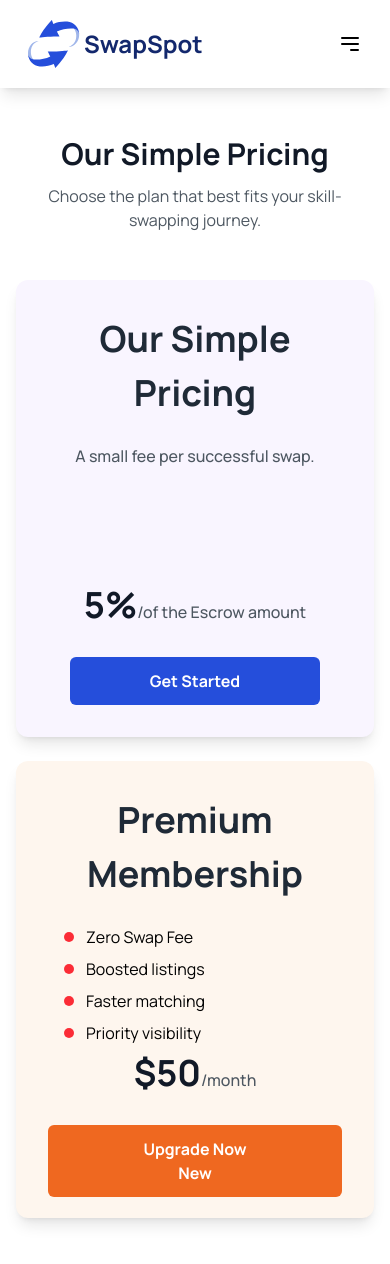
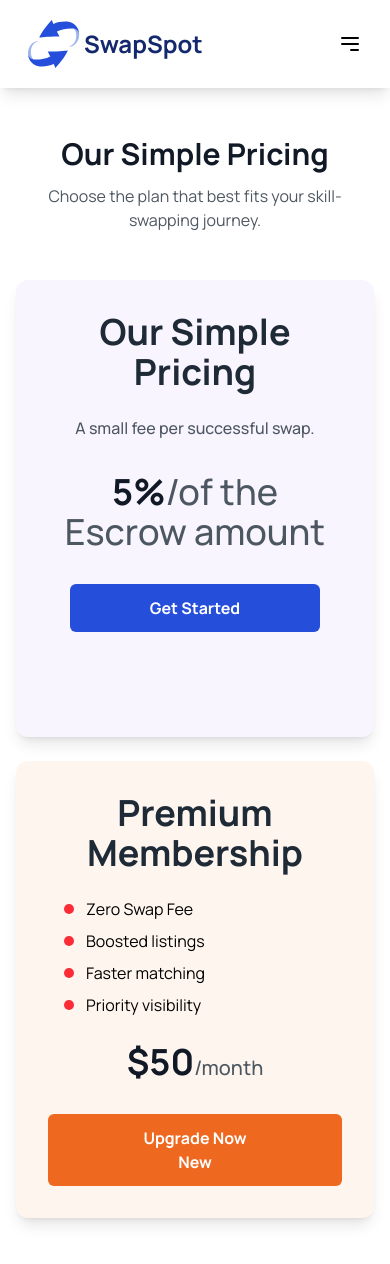
Before and after one commit to test-usa/clover-frontend, a React (Vite) app: page /pricing in a window 390 px wide. Shown: the top 1264 px of the page. Built offline with nearby package versions, Linux system fonts and the light colour scheme.

Commit message:
responsive updated

```diff
--- a/src/components/DashboardBrowse/InputWrapper.tsx
+++ b/src/components/DashboardBrowse/InputWrapper.tsx
@@ -24,19 +24,19 @@ const InputWrapper = () => {
 
         <div className="grid grid-cols-1 sm:grid-cols-2 lg:grid-cols-4 gap-6">
             <div>
-                <h3 className="text-[16px] font-[500] mt-10">Skills You Want</h3>
+                <h3 className="text-2xl font-[500] mt-10">Skills You Want</h3>
                 <SelectInput options={skills} />
             </div>
             <div>
-                <h3 className="text-[16px] font-[500] mt-10">Skills You Offer</h3>
+                <h3 className="text-2xl font-[500] mt-10">Skills You Offer</h3>
                 <SelectInput options={skills} />
             </div>
             <div>
-                <h3 className="text-[16px] font-[500] mt-10">Location</h3>
+                <h3 className="text-2xl font-[500] mt-10">Location</h3>
                 <LocationInput />
             </div>
             <div>
-                <h3 className="text-[16px] font-[500] mt-10">Search By Status</h3>
+                <h3 className="text-2xl font-[500] mt-10">Search By Status</h3>
                 <SelectInput options={skills} />
             </div>
         </div>
--- a/src/components/DashboaredHome/Matches.tsx
+++ b/src/components/DashboaredHome/Matches.tsx
@@ -56,7 +56,7 @@ const Matches = () => {
     ];
     return (
         <>
-            <h1 className="text-[28px] font-bold mt-10 mb-6">Matches For You</h1>
+            <h1 className="text-3xl font-bold mt-10 mb-6">Matches For You</h1>
 
             <div className="grid grid-cols-1 md:grid-cols-2 lg:grid-cols-3 gap-6">
                 {users.map((item, idx) => (
--- a/src/components/Pricing/PricingCardEscrow.tsx
+++ b/src/components/Pricing/PricingCardEscrow.tsx
@@ -1,15 +1,15 @@
 const PricingCardEscrow = () => {
   return (
-    <div className="max-w-sm w-full rounded-xl shadow-lg overflow-hidden p-8 text-center flex flex-col justify-between h-[457px] bg-[#F9F5FF]">
+    <div className="max-w-sm w-full rounded-xl shadow-lg overflow-hidden p-8 text-center flex flex-col justify-betwee h-[457px] bg-[#F9F5FF]">
       <div className="upper">
-        <h1 className="text-[36px] font-bold text-gray-800 mb-6">Our Simple Pricing</h1>
+        <h1 className="text-4xl font-bold text-gray-800 mb-6">Our Simple Pricing</h1>
         <p className="text-gray-600 mb-8 text-[16px] font-medium">A small fee per successful swap.</p>
       </div>
 
       <div className="under">
         <div className="mb-8">
           <span className="text-4xl font-bold text-gray-900">5%</span>
-          <span className="text-[16px] font-[500] text-gray-600">/of the Escrow amount</span>
+          <span className="text-4xl font-[500] text-gray-600">/of the Escrow amount</span>
         </div>
 
         <button className="bg-primary-500 hover:bg-blue-700 text-white font-bold py-3 px-20 rounded-md transition duration-200">
--- a/src/components/Pricing/PricingCardMonth.tsx
+++ b/src/components/Pricing/PricingCardMonth.tsx
@@ -9,7 +9,7 @@ const PricingCardMonth = () => {
   return (
     <div className="max-w-sm w-full rounded-xl shadow-lg overflow-hidden p-8 text-center flex flex-col justify-between h-[457px]  bg-[#FEF6EE]">
       <div className="upper">
-        <h1 className="text-[36px] font-bold text-gray-800 mb-6">Premium Membership</h1>
+        <h1 className="text-4xl font-bold text-gray-800 mb-6">Premium Membership</h1>
         <ul className="text-left pl-4">
           {features.map((item, index) => (
             <li key={index} className="flex items-center gap-3 mb-2">
@@ -23,7 +23,7 @@ const PricingCardMonth = () => {
       <div className="under">
         <div className="mb-8">
           <span className="text-4xl font-bold text-gray-900">$50</span>
-          <span className="text-[16px] font-medium text-gray-600">/month</span>
+          <span className="text-xl font-medium text-gray-600">/month</span>
         </div>
 
         <button className="bg-warning-500 hover:bg-yellow-600 text-white font-bold py-3 px-20 rounded-md transition duration-200">
--- a/src/components/Reusable/DashboardSummary.tsx
+++ b/src/components/Reusable/DashboardSummary.tsx
@@ -38,7 +38,7 @@ const DashboardSummary = ({ count, title }: TSummary) => {
   const iconBgClass = iconBgMap[title] || 'bg-gray-100';
 
   return (
-    <div className={`${bgClass} p-4 rounded-xl w-full max-w-xs sm:max-w-sm md:max-w-md lg:max-w-xs shadow-sm`}>
+    <div className={`${bgClass} w-full lg:max-w-xs p-4 rounded-xl shadow-sm`}>
       <div className="flex items-center justify-between">
         <div className={`${iconBgClass} p-2 rounded-lg flex items-center justify-center w-10 h-10 sm:w-12 sm:h-12`}>
           <img src={img} alt={title} className="w-5 h-5 sm:w-6 sm:h-6 object-contain" />
--- a/src/components/Reusable/Success.tsx
+++ b/src/components/Reusable/Success.tsx
@@ -30,7 +30,7 @@ const Success = ({title,message,url}:TProps) => {
           </div>
         </div>
 
-        <h1 className="text-[24px] sm:text-[28px] font-bold text-gray-800">
+        <h1 className="text-2xl sm:text-3xl font-bold text-gray-800">
           {title}
         </h1>
         <p className="text-gray-600 text-sm sm:text-base">
--- a/src/pages/Dashboard/Browse.tsx
+++ b/src/pages/Dashboard/Browse.tsx
@@ -4,9 +4,9 @@ import SearchBox from "@/components/DashboardBrowse/SearchBox";
 
 const Browse = () => {
   return (
-    <div className="px-4 md:px-8 lg:px-16">
+    <div className="px-4 md:px-8 lg:px-16 mt-5">
       <div>
-        <h1 className="text-[28px] font-bold mb-3">Browse Swaps</h1>
+        <h1 className="text-3xl font-bold mb-3">Browse Swaps</h1>
         <hr className="text-[#D2D6DB]" />
       </div>
 
--- a/src/pages/Dashboard/DashboardHome.tsx
+++ b/src/pages/Dashboard/DashboardHome.tsx
@@ -25,7 +25,7 @@ const DashboardHome = () => {
   return (
     <div className="p-4">
       <div>
-        <h1 className="w-[700] text-[48px]">Hi Dwiky!</h1>
+        <h1 className="text-5xl">Hi Dwiky!</h1>
         <p className="mb-7">Ready to swap skills?</p>
       </div>
       <div>
@@ -33,7 +33,7 @@ const DashboardHome = () => {
       </div>
       <Matches />
       <div>
-        <h1 className="text-[28px] font-bold mt-10 mb-6">Recent Activities</h1>
+        <h1 className="text-3xl font-bold mt-10 mb-6">Recent Activities</h1>
         {
           activites.map((item, i) => (
             <div key={i} className="mb-5">
```
